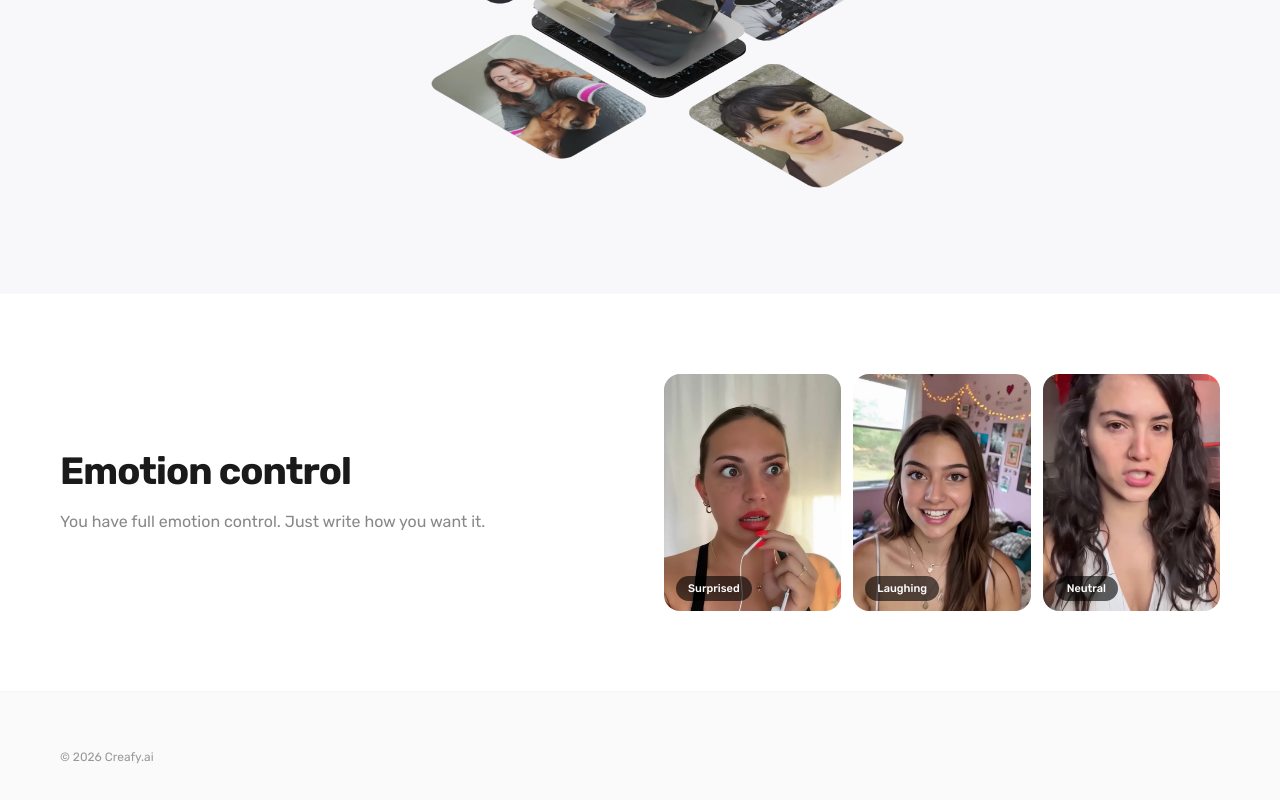
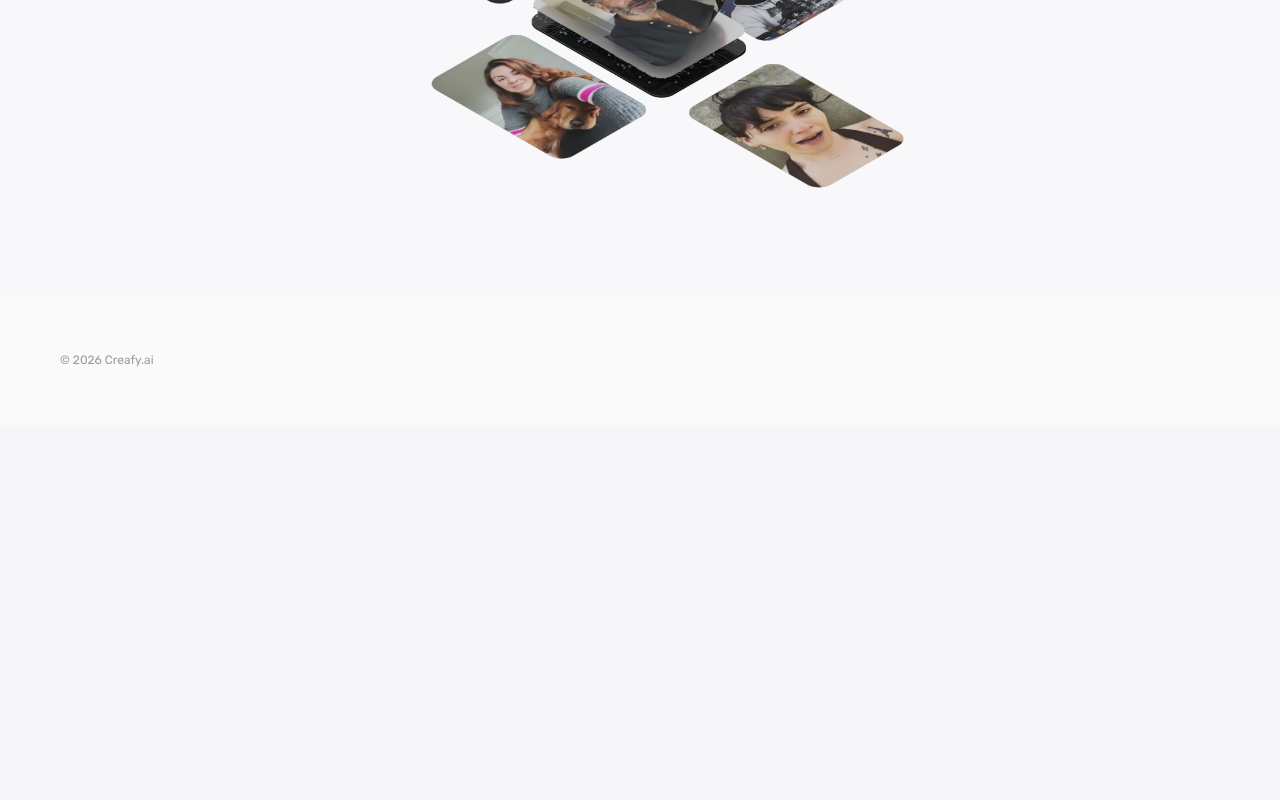
Before and after one commit to arthuruspro/creafy.ai, a Next.js app: page / in a window 1280 px wide. Shown: the part 2459-3259 px from the top of the page. After the commit the page ends 2884 px from the top, so only its background shows below. Built offline with nearby package versions, Linux system fonts and the light colour scheme.

Commit message:
Remove EmotionControl section

```diff
--- a/src/app/page.tsx
+++ b/src/app/page.tsx
@@ -387,7 +387,6 @@ export default function Home() {
       <BetterVideoAds />
       <ProductInHand />
       <AIActors />
-      <EmotionControl />
       <Footer />
     </main>
   );
```
